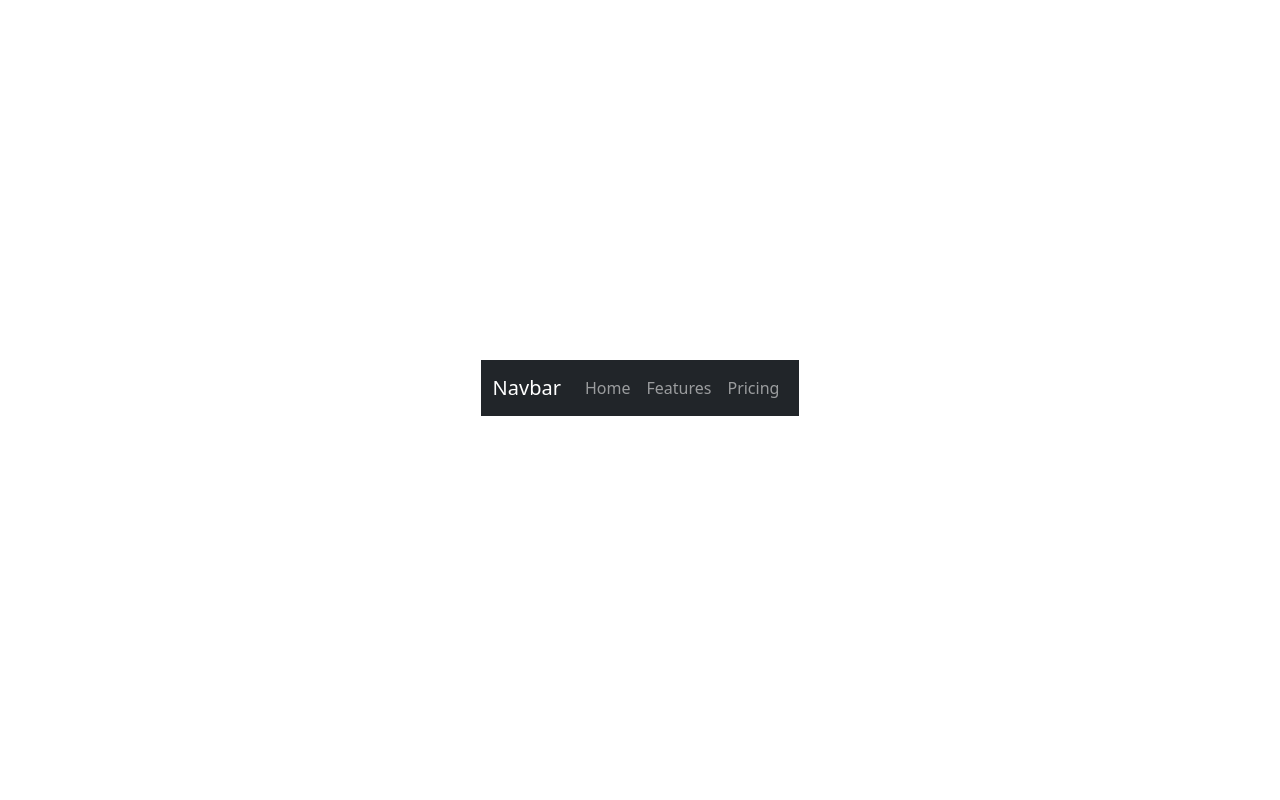
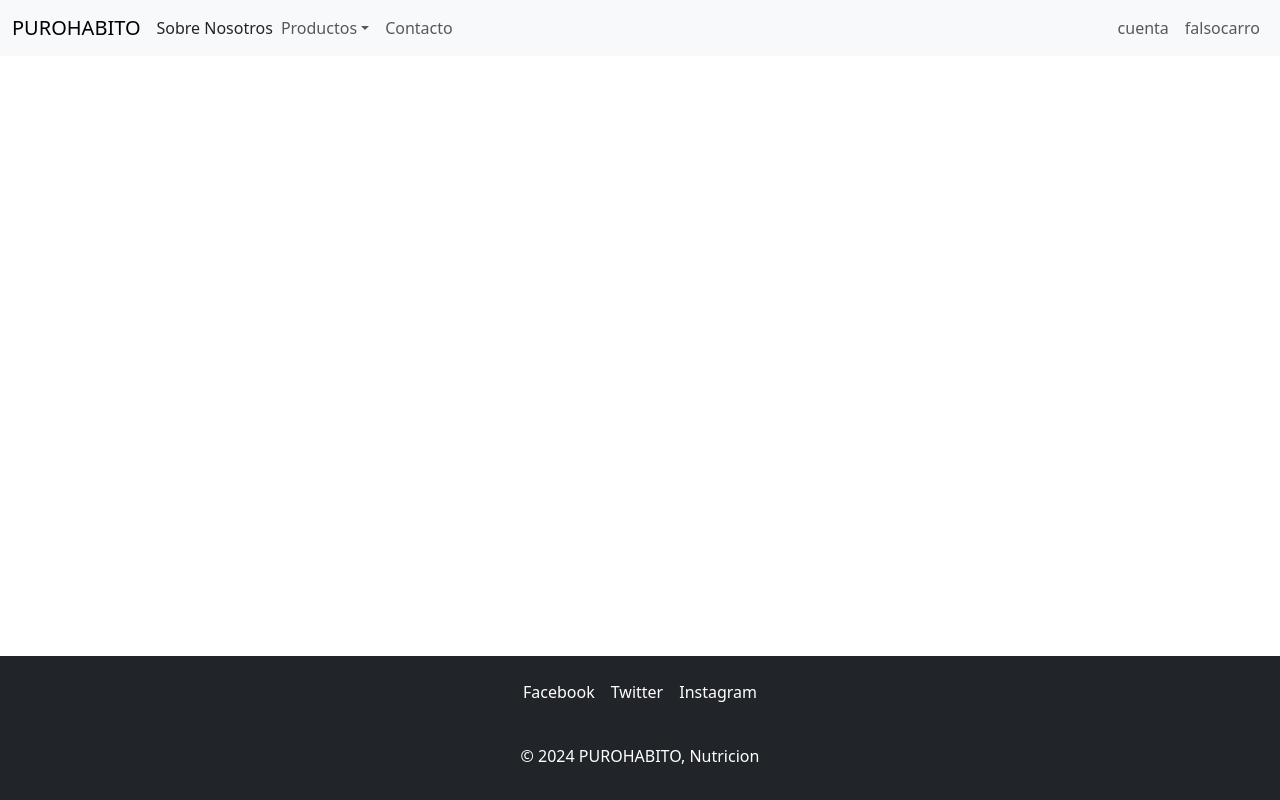
Before and after one commit to jordi02/TPI-LabIII, a React (Vite) app in the folder Trabajo-Practico/: page / in a window 1280 px wide. Built offline with nearby package versions, Linux system fonts and the light colour scheme.

Commit message:
footer y navbar god

```diff
--- a/Trabajo-Practico/index.html
+++ b/Trabajo-Practico/index.html
@@ -6,11 +6,16 @@
   <link rel="icon" type="image/svg+xml" href="/vite.svg" />
   <meta name="viewport" content="width=device-width, initial-scale=1.0" />
   <title>Vite + React</title>
+  <link href="https://cdn.jsdelivr.net/npm/bootstrap@5.3.3/dist/css/bootstrap.min.css" rel="stylesheet"
+    integrity="sha384-QWTKZyjpPEjISv5WaRU9OFeRpok6YctnYmDr5pNlyT2bRjXh0JMhjY6hW+ALEwIH" crossorigin="anonymous">
 </head>
 
 <body>
   <div id="root"></div>
   <script type="module" src="/src/main.jsx"></script>
+  <script src="https://cdn.jsdelivr.net/npm/bootstrap@5.3.3/dist/js/bootstrap.bundle.min.js"
+    integrity="sha384-YvpcrYf0tY3lHB60NNkmXc5s9fDVZLESaAA55NDzOxhy9GkcIdslK1eN7N6jIeHz" crossorigin="anonymous">
+  </script>
 </body>
 
 </html>
--- a/Trabajo-Practico/src/App.jsx
+++ b/Trabajo-Practico/src/App.jsx
@@ -2,10 +2,11 @@ import { useState } from 'react'
 import './App.css'
 import 'bootstrap/dist/css/bootstrap.min.css';
 import NavBar from './components/Navbar/Navbar'
+import Footer from './components/Footer/Footer';
 function App() {
   return (<>
       <NavBar/>
-
+      <Footer/>
   </>
   )
 }
--- a/Trabajo-Practico/src/components/Footer/Footer.jsx
+++ b/Trabajo-Practico/src/components/Footer/Footer.jsx
@@ -1,17 +1,18 @@
+import React from 'react';
 
 const Footer = () => {
-    return (
-        <>
-            <footer class="py-3 bg-dark  text-white">
-    <ul class="nav justify-content-center  pb-3 mb-3">
-      <li class="nav-item"><a href="https://www.facebook.com/jordi.gimbernat" target="_blank" class="nav-link px-2 text-muted">Facebook</a></li>
-      <li class="nav-item"><a href="https://twitter.com/Jordi_Gimbernat" target="_blank" class="nav-link px-2 text-muted">Twitter</a></li>
-      <li class="nav-item"><a href="https://www.instagram.com/jordi_gimbernat/" target="_blank" class="nav-link px-2 text-muted">Instagram</a></li>
+  return (
+    <footer className="py-3 bg-dark text-white fixed-bottom">
+      <div className="container">
+        <ul className="nav justify-content-center pb-3 mb-3">
+          <li className="nav-item"><a href="" target="_blank" rel="noopener noreferrer" className="nav-link px-2 text-white">Facebook</a></li>
+          <li className="nav-item"><a href="" target="_blank" rel="noopener noreferrer" className="nav-link px-2 text-white">Twitter</a></li>
+          <li className="nav-item"><a href="" target="_blank" rel="noopener noreferrer" className="nav-link px-2 text-white">Instagram</a></li>
+        </ul>
+        <p className="text-center text-white">© 2024 PUROHABITO, Nutricion</p>
+      </div>
+    </footer>
+  );
+};
 
-    </ul>
-    <p class="text-center text-muted">© 2024 Company, Inc</p>
-  </footer>
-        </>
-    );
-};
 export default Footer;
--- a/Trabajo-Practico/src/components/Navbar/Navbar.jsx
+++ b/Trabajo-Practico/src/components/Navbar/Navbar.jsx
@@ -1,23 +1,42 @@
+import React from 'react';
 import Container from 'react-bootstrap/Container';
 import Nav from 'react-bootstrap/Nav';
 import Navbar from 'react-bootstrap/Navbar';
+import NavDropdown from 'react-bootstrap/NavDropdown';
 
 function NavBar() {
   return (
-    <>
-      <Navbar bg="dark" data-bs-theme="dark">
-        <Container>
-          <Navbar.Brand href="#home">Navbar</Navbar.Brand>
+    <Navbar collapseOnSelect expand="lg" className="bg-body-tertiary fixed-top">
+      <Container fluid>
+        <Navbar.Brand href="#home">PUROHABITO</Navbar.Brand>
+        <Nav.Link href="#features">Sobre Nosotros</Nav.Link>
+        <Navbar.Toggle aria-controls="responsive-navbar-nav" />
+        <Navbar.Collapse id="responsive-navbar-nav">
           <Nav className="me-auto">
-            <Nav.Link href="#home">Home</Nav.Link>
-            <Nav.Link href="#features">Features</Nav.Link>
-            <Nav.Link href="#pricing">Pricing</Nav.Link>
+
+            <NavDropdown title="Productos" id="collapsible-nav-dropdown">
+              <NavDropdown.Item href="#action/3.1">Action</NavDropdown.Item>
+              <NavDropdown.Item href="#action/3.2">
+                Another action
+              </NavDropdown.Item>
+
+              <NavDropdown.Item href="#action/3.3">Something</NavDropdown.Item>
+              <NavDropdown.Divider />
+              <NavDropdown.Item href="#action/3.4">
+                Separated link
+              </NavDropdown.Item>
+            </NavDropdown>
+            <Nav.Link href="#features">Contacto</Nav.Link>
           </Nav>
-        </Container>
-      </Navbar>
-      <br />
-
-    </>
+          <Nav>
+            <Nav.Link href="#deets">cuenta</Nav.Link>
+            <Nav.Link eventKey={2} href="#memes">
+              falsocarro
+            </Nav.Link>
+          </Nav>
+        </Navbar.Collapse>
+      </Container>
+    </Navbar>
   );
 }
 
```
